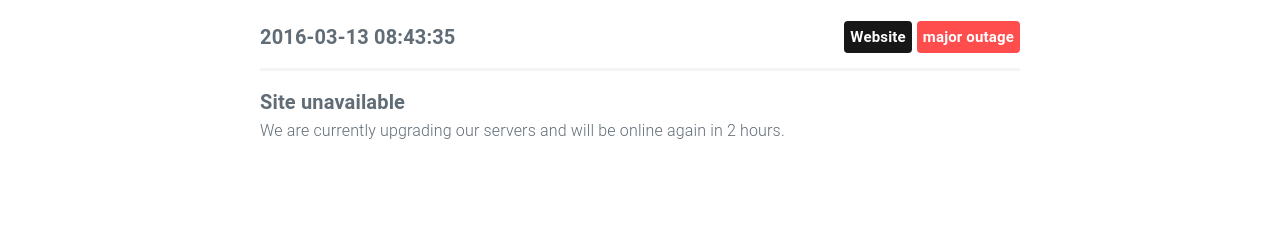
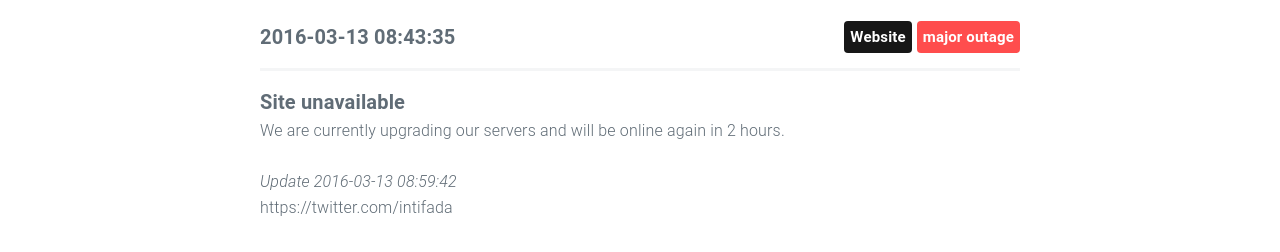
Before and after one commit to intifada/statuspage, a plain HTML site: page index.html in a window 1280 px wide. Shown: the part 438-690 px from the top of the page. Drawn offline with nearby package versions, Linux system fonts and the light colour scheme.

Commit message:
update index

```diff
--- a/index.html
+++ b/index.html
@@ -64,6 +64,10 @@
 						<span class="title">Site unavailable</span>
 						<p>We are currently upgrading our servers and will be online again in 2 hours.</p>
 
+							<p><em>Update 2016-03-13 08:59:42</em><br/>
+							https://twitter.com/intifada
+							</p>
+
 					</div>
 
 
```
